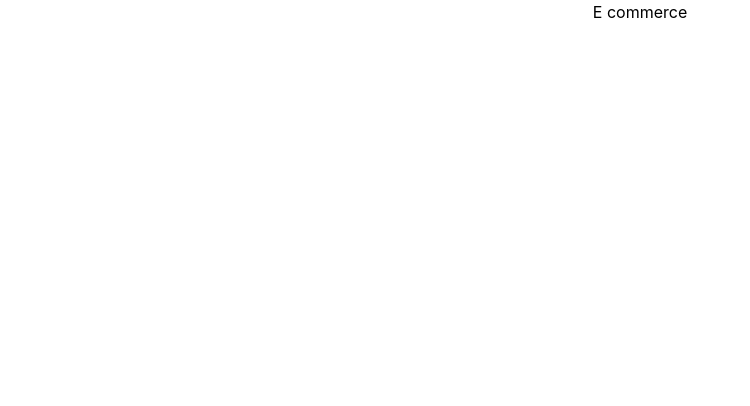
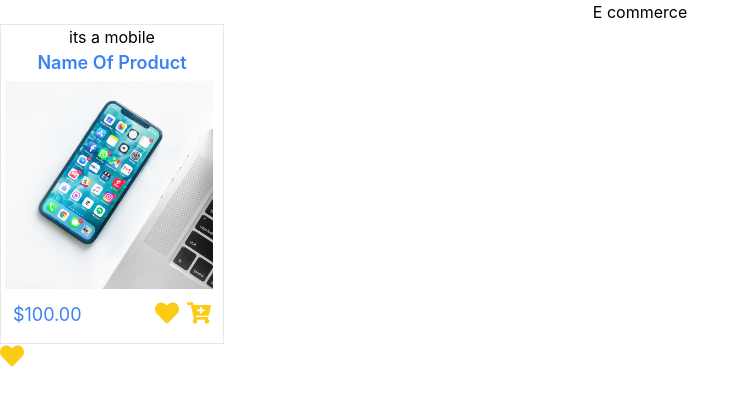
Before and after one commit to shivii011/e-commerce-website, a React (Create React App) app: page / in a window 1280 px wide. Shown: the top 406 px of the page, without its empty margins (0-750 px from the left). Built offline with nearby package versions, Linux system fonts and the light colour scheme.

Commit message:
[sk]-creating-buy-button

```diff
--- a/package.json
+++ b/package.json
@@ -8,6 +8,7 @@
     "@testing-library/user-event": "^13.5.0",
     "react": "^18.2.0",
     "react-dom": "^18.2.0",
+    "react-icons": "^4.4.0",
     "react-scripts": "5.0.1",
     "web-vitals": "^2.1.4"
   },
--- a/src/App.js
+++ b/src/App.js
@@ -1,9 +1,13 @@
 import './App.css';
+import Card from './components/shared/Card';
+import FavouriteButton from './components/shared/FavouriteButton';
 
 function App() {
   return (
     <div className="App">
      E commerce
+     <Card/>
+<FavouriteButton/>
     </div>
   );
 }
--- /dev/null
+++ b/src/components/shared/BuyButton.js
@@ -0,0 +1,9 @@
+import React from 'react'
+import {FaCartPlus} from 'react-icons/fa';
+function BuyButton({className ,onClick=()=>{}}) {
+  return (
+    <div><FaCartPlus onClick={onClick} className={`${className} hover:animate-bounce text-yellow-400 cursor-pointer text-2xl  hover:animate-bounce hover:text-violet-500 hover:transition-all`}/></div>
+  )
+}
+
+export default BuyButton
--- /dev/null
+++ b/src/components/shared/Card.js
@@ -0,0 +1,22 @@
+import React from 'react';
+import BuyButton from './BuyButton';
+import FavouriteButton from './FavouriteButton';
+import img from './mob-image.jpg'
+function Card() {
+  return (
+    <div className='h-[20rem] w-[14rem] border hover:shadow-lg]'>
+      <p>its a mobile</p>
+      <p className='text-lg text-blue-500 font-semibold'>Name Of Product</p>
+      <img className='h-[13rem] m-1 justify-center hover:h-[13.05rem] hover:w-[13.05rem]'  src={img} alt='' />
+      <div className='flex justify-between m-3'>
+      <div><p className='text-lg text-blue-500'>$100.00</p></div>
+      <div className='flex  '>
+       <FavouriteButton className='mr-2 '/>
+       <BuyButton className=''/>
+        </div>
+      </div>
+    </div>
+  )
+}
+
+export default Card
--- /dev/null
+++ b/src/components/shared/FavouriteButton.js
@@ -0,0 +1,12 @@
+import React from 'react'
+import { FaHeart } from 'react-icons/fa';
+function FavouriteButton({className ,onClick=()=>{}})
+ {
+  return (
+    <div>
+    <FaHeart onClick={onClick} className= {`${className}  text-yellow-400 cursor-pointer text-2xl hover:animate-bounce hover:text-violet-500`}/>
+    </div>
+  )
+}
+
+export default FavouriteButton
```
Also changed, not shown: src/components/shared/mob-image.jpg (added), 1 other file (tests, documents, lock files or other folders).
